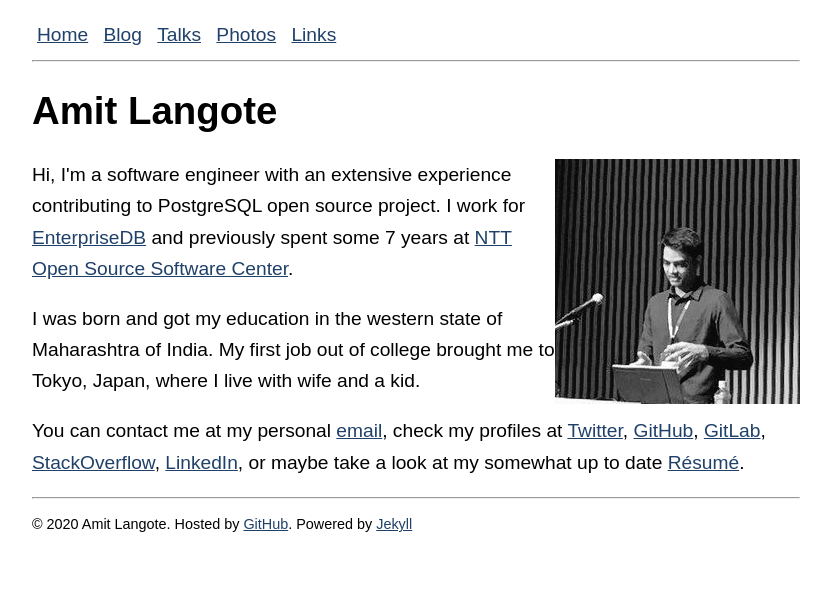
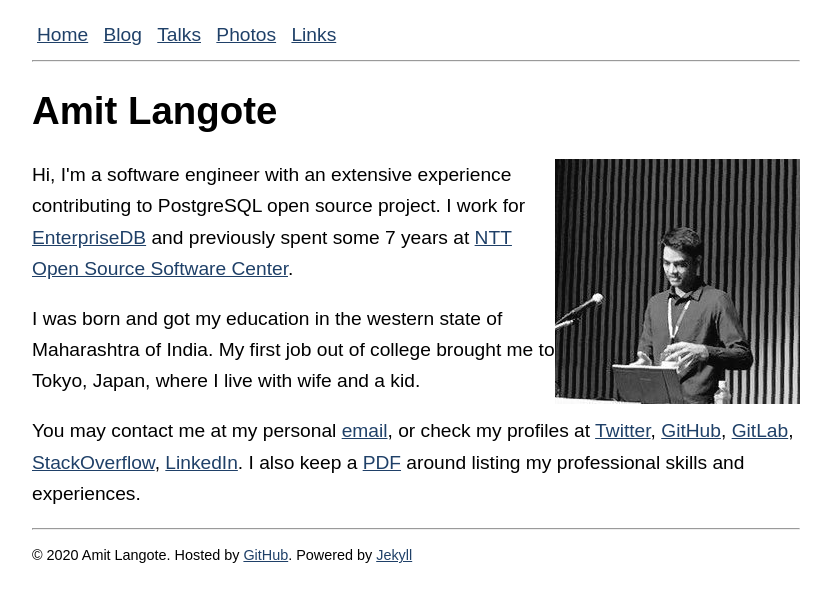
Before and after one commit to amitlan/website, a Jekyll site: the page built from index.md, in a window 1280 px wide. Shown: the top 602 px of the page, without its empty margins (224-1055 px from the left). Built offline with Jekyll 4.4.1, drawn with Linux system fonts in a browser that asks for light colours.

Commit message:
tongue in cheek bio bit

```diff
--- a/index.md
+++ b/index.md
@@ -20,11 +20,14 @@ and a kid.
 </p>
 
 <p>
-You can contact me at my personal <a href="mailto:amitlangote09@gmail.com">email</a>,
-check my profiles at <a href="https://twitter.com/amitlan">Twitter</a>,
+You may contact me at my personal <a href="mailto:amitlangote09@gmail.com">email</a>,
+or check my profiles at
+<a href="https://twitter.com/amitlan">Twitter</a>,
 <a href="https://github.com/amitlan">GitHub</a>,
 <a href="https://gitlab.com/amitlan">GitLab</a>,
 <a href="https://stacko verflow.com/users/683402">StackOverflow</a>,
-<a href="https://linkedin.com/in/amitlan">LinkedIn</a>, or maybe take a look at
-my somewhat up to date <a href="https://s3-ap-northeast-1.amazonaws.com/amitlan.com/files/resume.pdf">Résumé</a>.
+<a href="https://linkedin.com/in/amitlan">LinkedIn</a>.
+
+I also keep a <a href="https://s3-ap-northeast-1.amazonaws.com/amitlan.com/files/resume.pdf">PDF</a>
+around listing my professional skills and experiences.
 </p>
```
